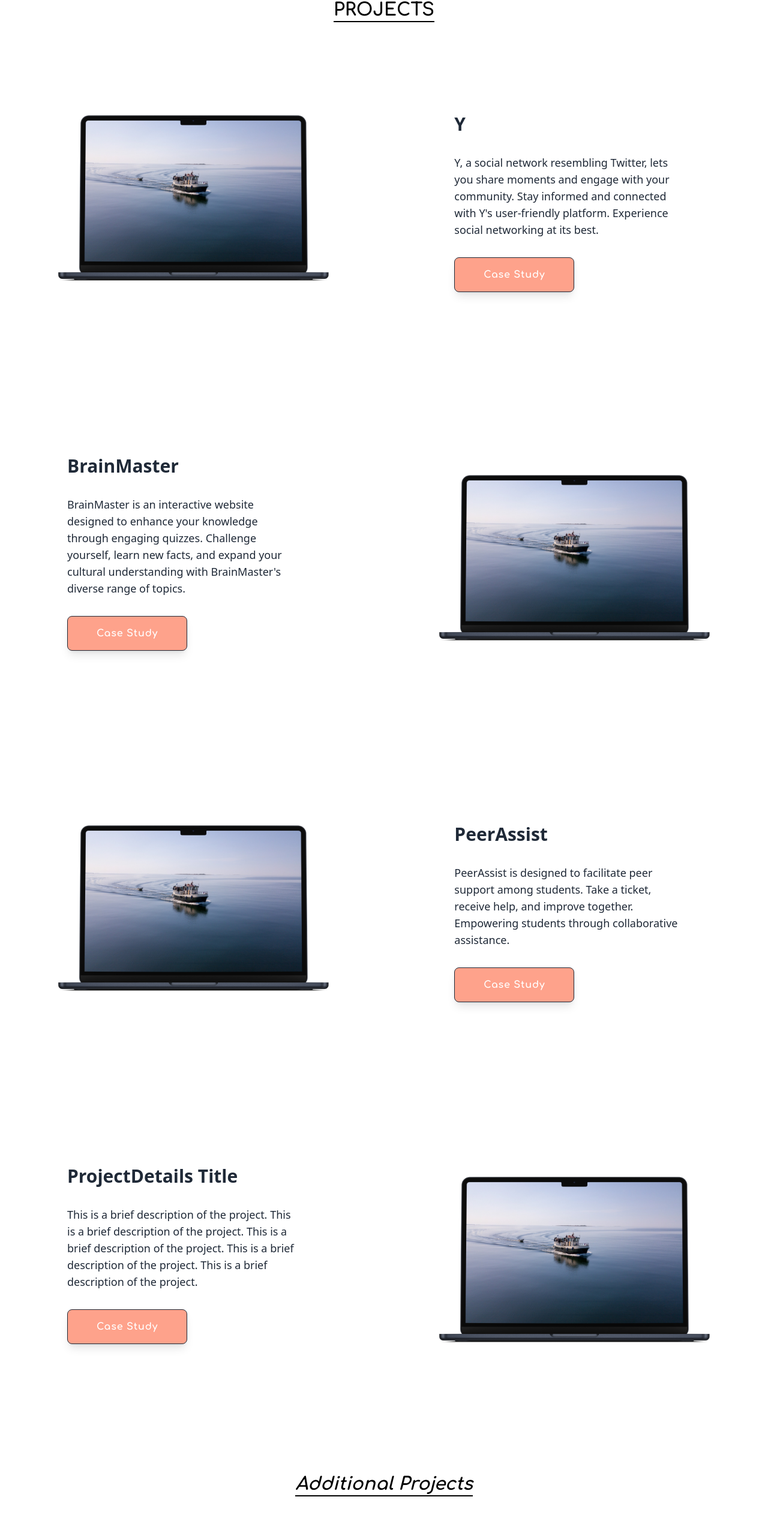
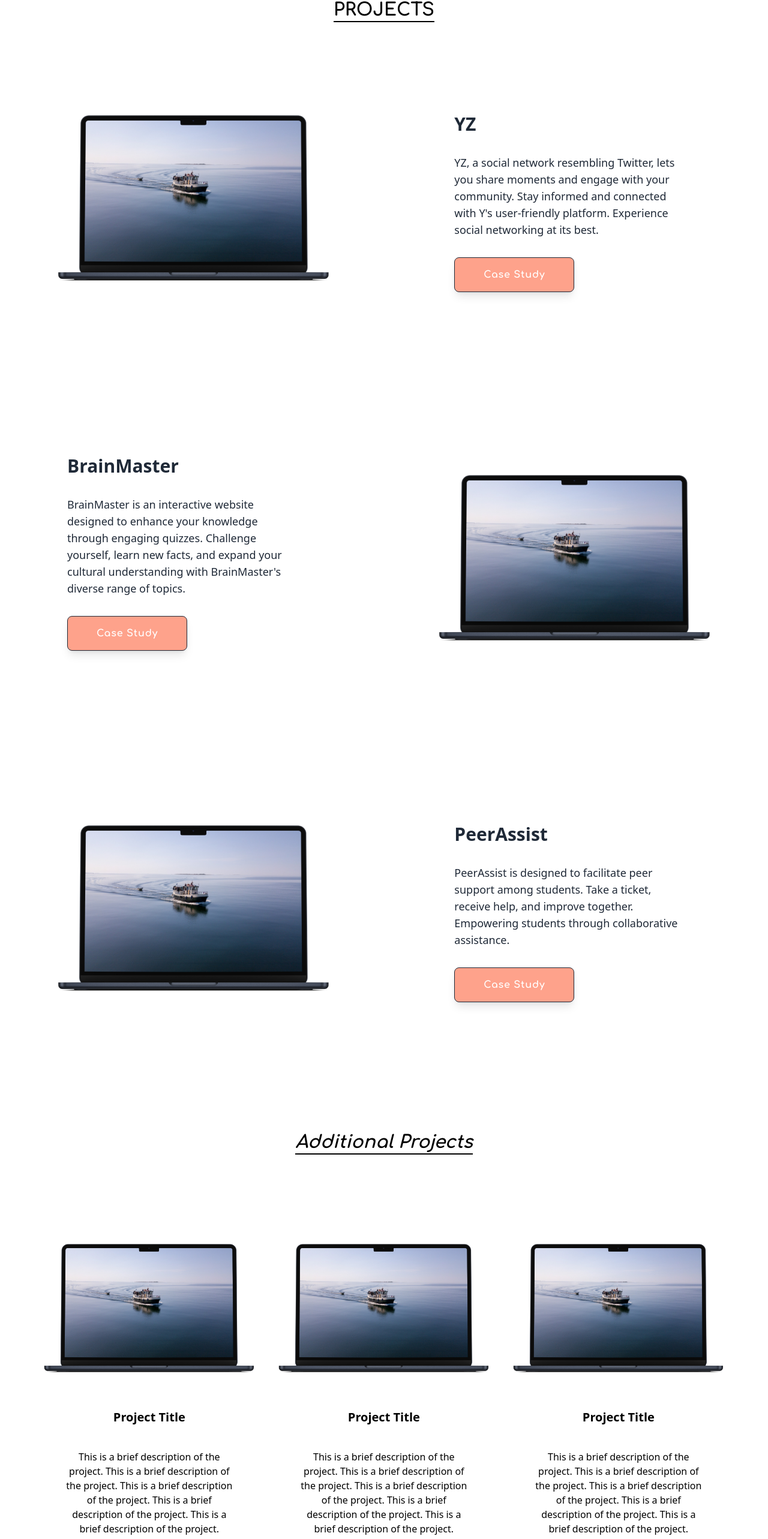
Before and after one commit to mastakimm/portfolio, a React (Create React App) app: page / in a window 1280 px wide. Shown: the part 1981-4547 px from the top of the page at 60% size. Built offline with nearby package versions, Linux system fonts and the light colour scheme.

Commit message:
[FIX] only 3 main projects

```diff
--- a/src/components/home/Projects.js
+++ b/src/components/home/Projects.js
@@ -5,8 +5,8 @@ import CaseStudyButton from "../../assets/buttons/CaseStudyButton";
 
 
 const project1 = {
-    title: "Y",
-    description: "This page contains the case study of Y ProjectDetails which includes the ProjectDetails Overview, Tools Used and Live Links to the official product.",
+    title: "YZ",
+    description: "This page contains the case study of YZ ProjectDetails which includes the ProjectDetails Overview, Tools Used and Live Links to the official product.",
     backgroundImage: "../../assets/sections/home_section_background.jpg",
     image: "../../assets/sections/project_section_project_1.png",
     overview: "This is a brief description of the project. This is a brief description of the project.",
@@ -60,10 +60,10 @@ const Projects = React.forwardRef((props, ref) => {
                 <div className="md:w-9/12 text-gray-800 p-4 xxl:px-16 xl:pr-12 py-10">
                     <h3
                         className="text-2xl text-center sm:text-start md:text-start lg:text-start xl:text-start 2xl:text-start 3xl:text-start sm:text-3xl md:text-3xl 3xl:text-4xl font-bold mb-4">
-                        Y
+                        YZ
                     </h3>
                     <p className="text-xl sm:text-xl md:text-2xl lg:text-xl xl:text-lg 3xl:text-3xl py-4">
-                        Y, a social network resembling Twitter, lets you share moments and engage with your community.
+                        YZ, a social network resembling Twitter, lets you share moments and engage with your community.
                         Stay informed and connected with Y's user-friendly platform. Experience social networking at its best.
                     </p>
                     <div
@@ -116,29 +116,6 @@ const Projects = React.forwardRef((props, ref) => {
                     </div>
                 </div>
             </div>
-            <div
-                className="p-4 pt-4 pb-20 md:p-12 lg:p-20 xl:p-24 3xl:p-24 rounded-lg flex flex-col-reverse xl:flex-row items-center space-y-4 md:space-y-4 xl:space-x-48 3xl:space-x-64">
-                <div className="md:w-9/12 text-gray-800 p-4 xl:pr-12 py-10">
-                    <h3
-                        className="text-2xl text-center sm:text-start md:text-start lg:text-start xl:text-start 2xl:text-start 3xl:text-start sm:text-3xl md:text-3xl 3xl:text-4xl font-bold mb-4">
-                        ProjectDetails Title
-                    </h3>
-                    <p className="text-xl sm:text-2xl md:text-2xl lg:text-xl xl:text-lg 3xl:text-3xl py-4">
-                        This is a brief description of the project. This is a brief description of the project. This is
-                        a brief description of the project. This is a brief description of the project. This is a brief
-                        description of the project.
-                    </p>
-                    <div
-                        className="flex justify-center items-center sm:block md:block lg:block xl:block 2xl:block 3xl:block">
-                        <CaseStudyButton buttonText={"Case Study"}/>
-                    </div>
-                </div>
-                <img
-                    src={ProjectImage1}
-                    alt="ProjectDetails 1"
-                    className="w-full md:w-3/4 lg:w-2/3 xl:w-5/12 rounded-lg"
-                />
-            </div>
             <h4
                 className="text-center text-3xl font-bold italic border-b-2 border-black pt-20"
                 style={{
```
